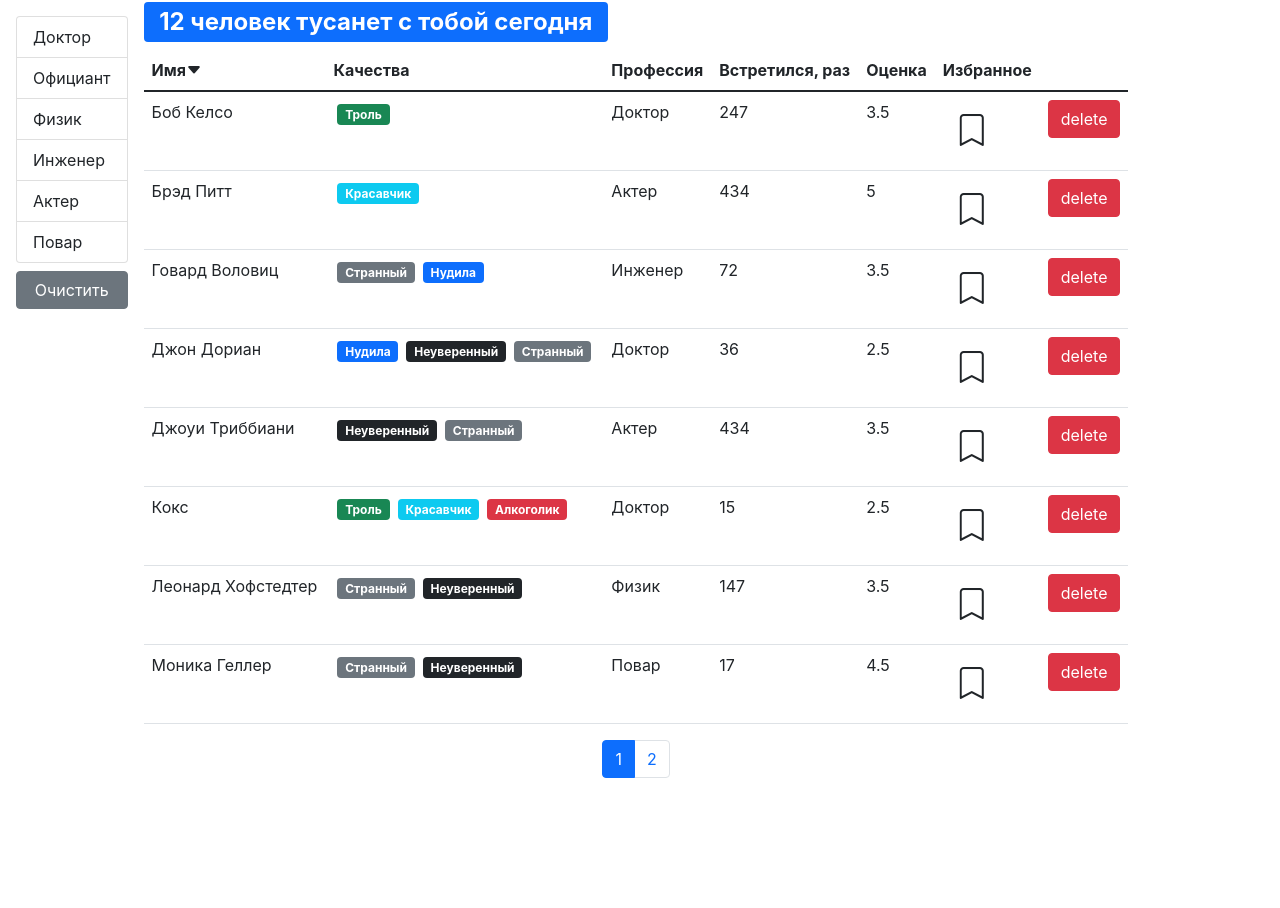
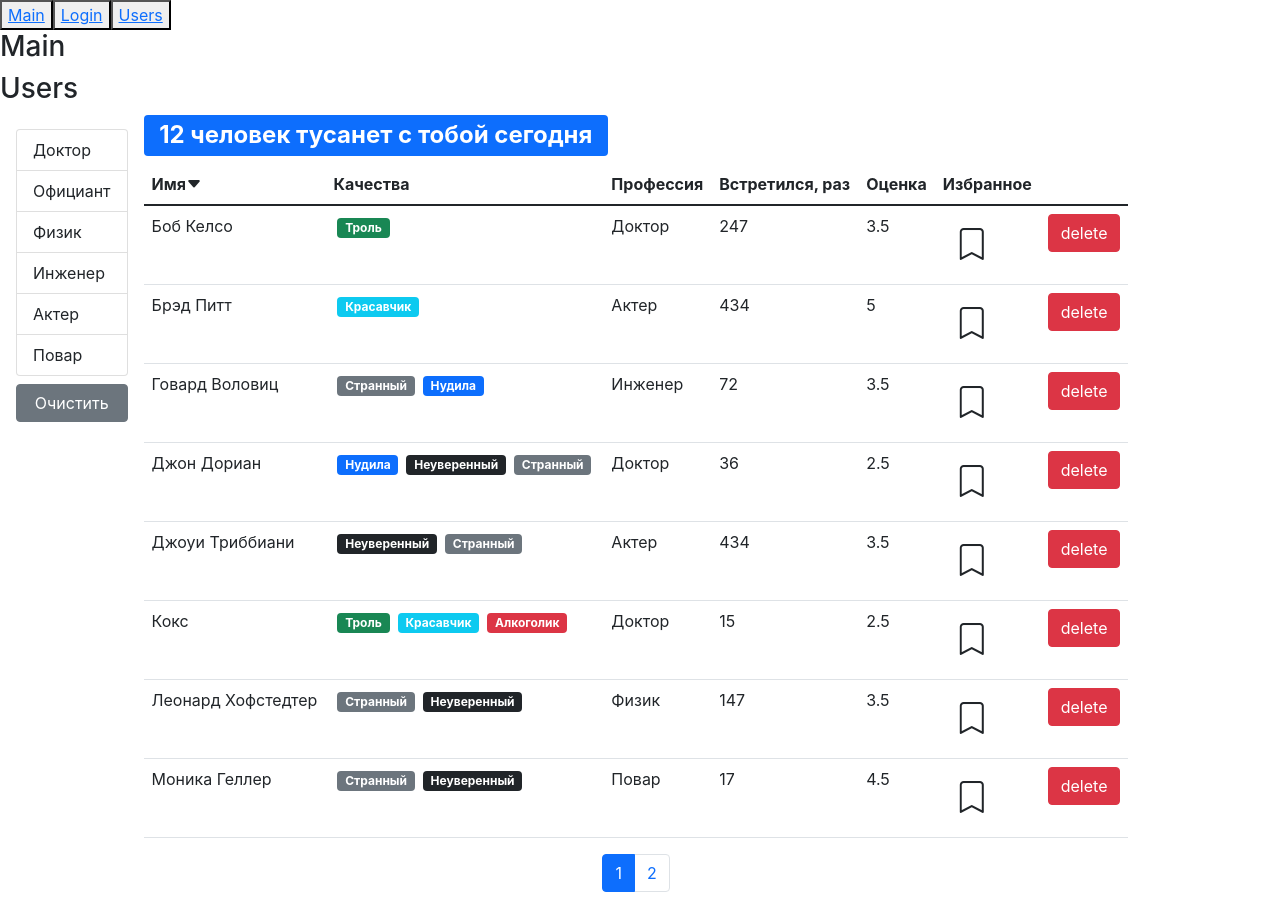
Before and after one commit to Operator34/course_project, a React (Create React App) app: page /users in a window 1280 px wide. Before the commit the page ends 800 px from the top, so only its background shows below. Built offline with nearby package versions, Linux system fonts and the light colour scheme.

Commit message:
Добавил navbar

```diff
--- a/package.json
+++ b/package.json
@@ -12,6 +12,7 @@
         "prop-types": "^15.8.1",
         "react": "^18.2.0",
         "react-dom": "^18.2.0",
+        "react-router-dom": "^5.3.0",
         "react-scripts": "5.0.1",
         "web-vitals": "^2.1.4"
     },
--- a/src/app/App.js
+++ b/src/app/App.js
@@ -1,9 +1,11 @@
 import React from "react";
 import Users from "./components/users";
+import NavBar from "./components/navBar";
 
 const App = () => {
     return (
         <React.StrictMode>
+            <NavBar />
             <Users />
         </React.StrictMode>
     );
--- /dev/null
+++ b/src/app/components/navBar.jsx
@@ -0,0 +1,26 @@
+import React from "react";
+import { Link, Route } from "react-router-dom";
+import Main from "../layouts/main";
+import Login from "../layouts/login";
+import UsersNav from "../layouts/usersNav";
+
+const NavBar = () => {
+    return (
+        <div>
+            <button>
+                <Link to="/"> Main </Link>
+            </button>
+            <button>
+                <Link to="/login"> Login </Link>
+            </button>
+            <button>
+                <Link to="/users"> Users </Link>
+            </button>
+            <Route path={"/"} component={Main} />
+            <Route path={"/login"} component={Login} />
+            <Route path={"/users"} component={UsersNav} />
+        </div>
+    );
+};
+
+export default NavBar;
--- a/src/app/components/users.jsx
+++ b/src/app/components/users.jsx
@@ -112,7 +112,7 @@ const Users = () => {
 };
 
 Users.propTypes = {
-    users: PropTypes.array.isRequired
+    users: PropTypes.array
 };
 
 export default Users;
--- /dev/null
+++ b/src/app/layouts/login.jsx
@@ -0,0 +1,7 @@
+import React from "react";
+
+const Login = () => {
+    return <h3>Login</h3>;
+};
+
+export default Login;
--- /dev/null
+++ b/src/app/layouts/main.jsx
@@ -0,0 +1,7 @@
+import React from "react";
+
+const Main = () => {
+    return <h3>Main</h3>;
+};
+
+export default Main;
--- /dev/null
+++ b/src/app/layouts/usersNav.jsx
@@ -0,0 +1,7 @@
+import React from "react";
+
+const UsersNav = () => {
+    return <h3>Users</h3>;
+};
+
+export default UsersNav;
--- a/src/index.js
+++ b/src/index.js
@@ -1,5 +1,6 @@
 import React from "react";
 import ReactDOM from "react-dom/client";
+import { BrowserRouter } from "react-router-dom";
 
 import "bootstrap/dist/css/bootstrap.css";
 import "./index.css";
@@ -8,9 +9,11 @@ import App from "./app/App";
 
 const root = ReactDOM.createRoot(document.getElementById("root"));
 root.render(
-    <React.StrictMode>
-        <App />
-    </React.StrictMode>
+    <BrowserRouter>
+        <React.StrictMode>
+            <App />
+        </React.StrictMode>
+    </BrowserRouter>
 );
 
 reportWebVitals();
```
Also changed, not shown: 1 other file (tests, documents, lock files or other folders).
